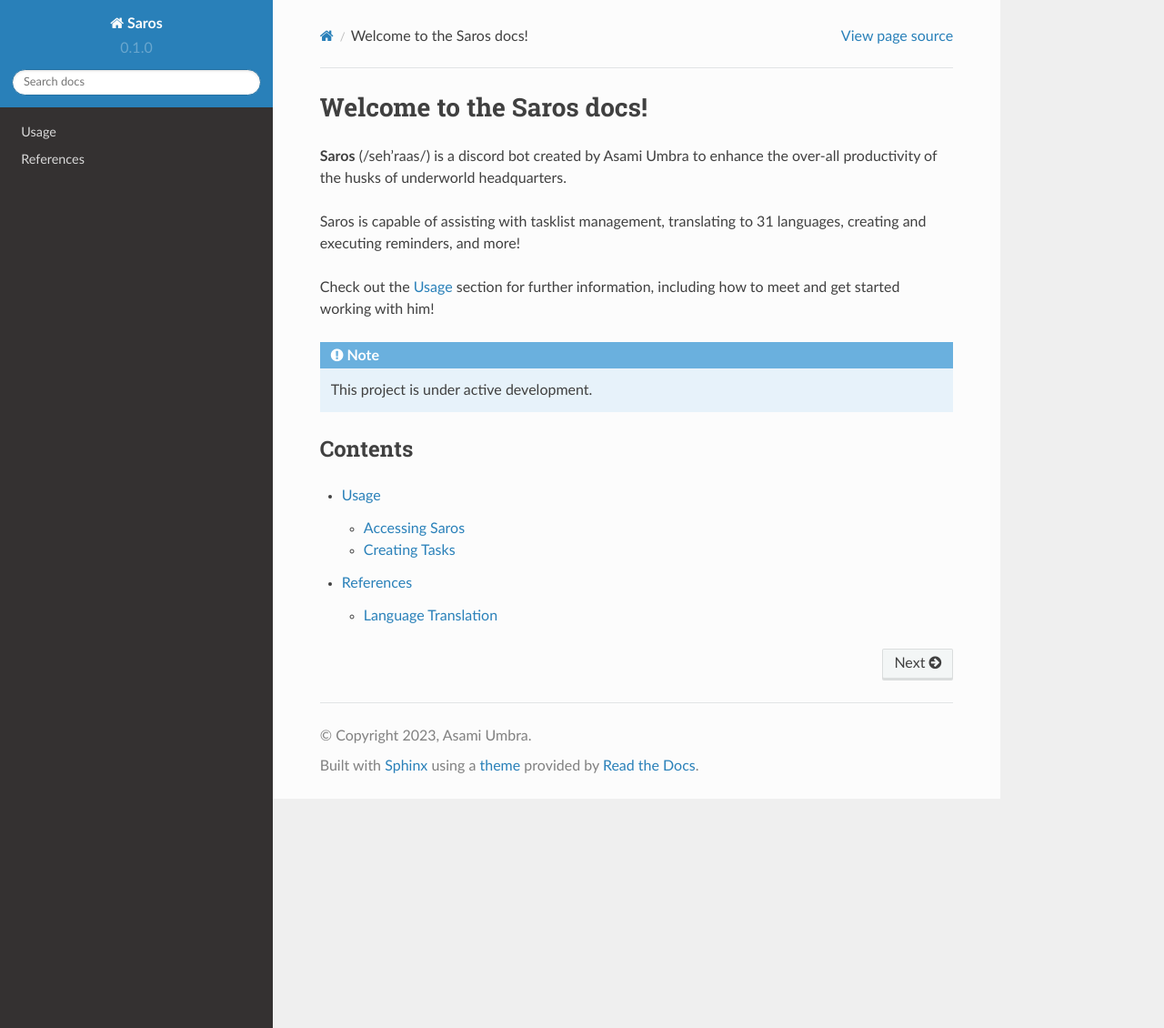
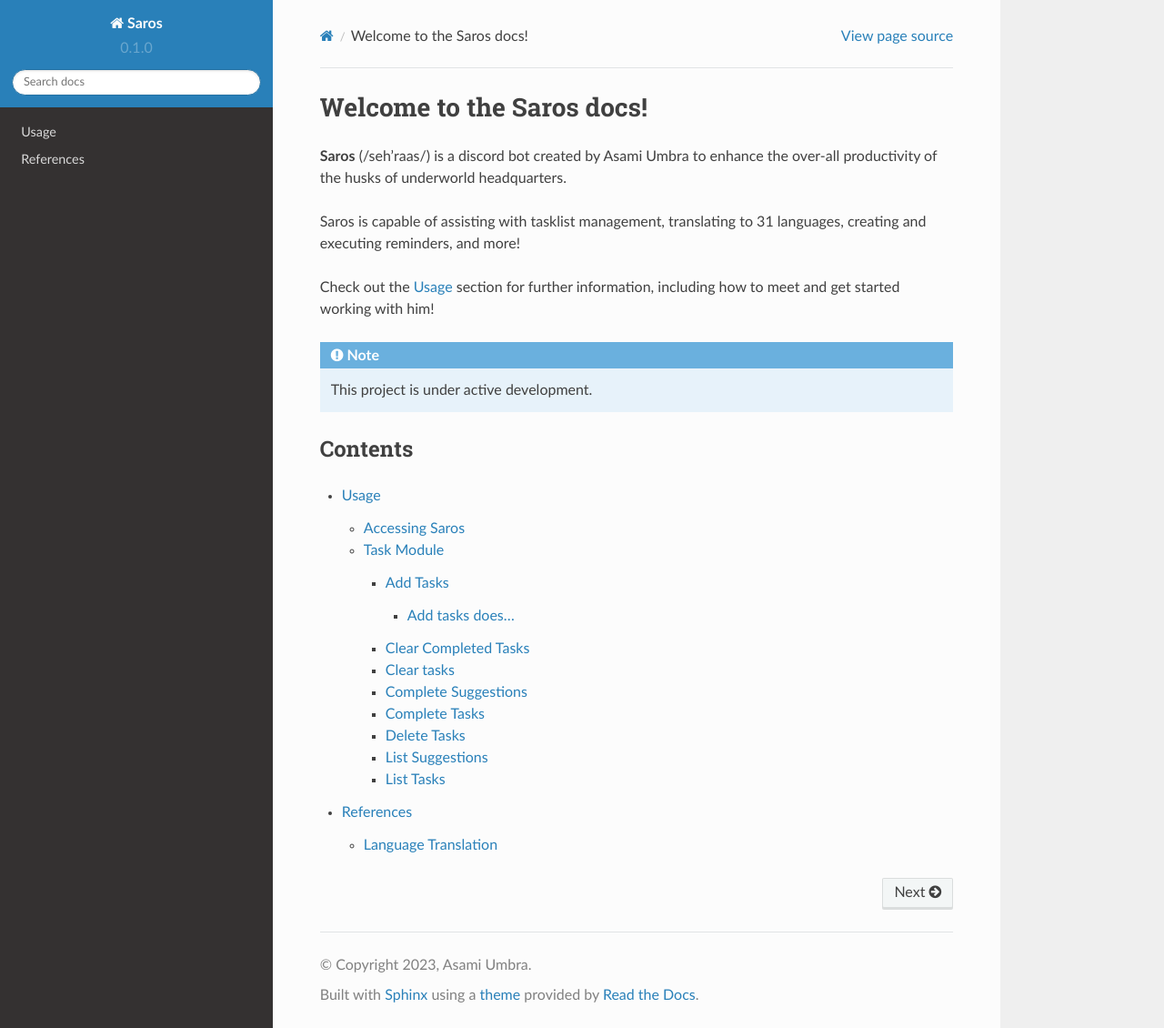
Before and after one commit to Nyxa-XIII/saros-api-doc, a Sphinx documentation site: the page built from docs/source/index.rst, in a window 1280 px wide and 1130 px high. Shown: the whole window at 91% size. Built offline with Sphinx 7.4.7 and the Read the Docs theme 2.0.0, drawn with Linux system fonts in a browser that asks for light colours.

```diff
--- a/docs/source/conf.py
+++ b/docs/source/conf.py
@@ -17,6 +17,7 @@ extensions = [
     'sphinx.ext.autodoc',
     'sphinx.ext.autosummary',
     'sphinx.ext.intersphinx',
+    'sphinx_copybutton'
 ]
 
 intersphinx_mapping = {
--- a/docs/source/usage.rst
+++ b/docs/source/usage.rst
@@ -1,18 +1,50 @@
 Usage
-=====
+#####
 
 .. _installation:
 
 Accessing Saros
----------------
+===============
 
-To get started working with Saros, join the Underworld Headquarters discord server!
+To get started working with Saros, join the `Underworld Headquarters <https://discord.com/invite/K6MEgNj4HZ/>`_ discord server!
 From there, you can access him directly using the commands outlined below.
 
-Creating Tasks
+Task Module
+===========
+
+Add Tasks
+---------
+
+Add tasks does...
+"""""""""""""""""
+
+code-block:: text
+    !add tasks -> Go to the store!
+
+
+Clear Completed Tasks
+---------------------
+
+Clear tasks
+-----------
+
+Complete Suggestions
+--------------------
+
+Complete Tasks
 --------------
 
-To retrieve a list of random ingredients,
+Delete Tasks
+------------
+
+List Suggestions
+----------------
+
+List Tasks
+----------
+
+
+To view your current list of tasks, ,
 you can use the ``saros.get_random_ingredients()`` function:
 
 .. autofunction:: lumache.get_random_ingredients
```
Also changed, not shown: other parts of docs/source/usage.rst (+6 -3 lines), .readthedocs.yaml.
